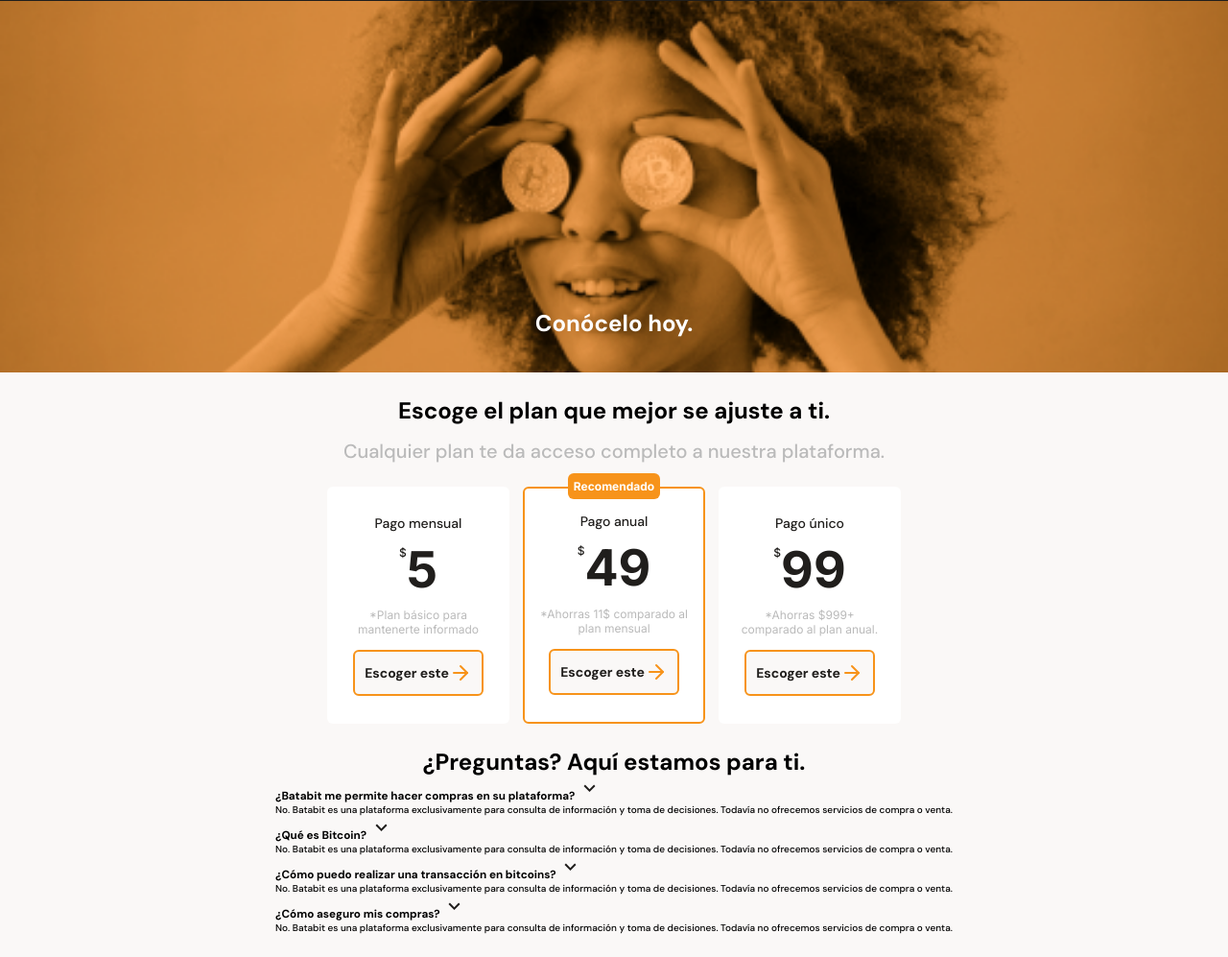
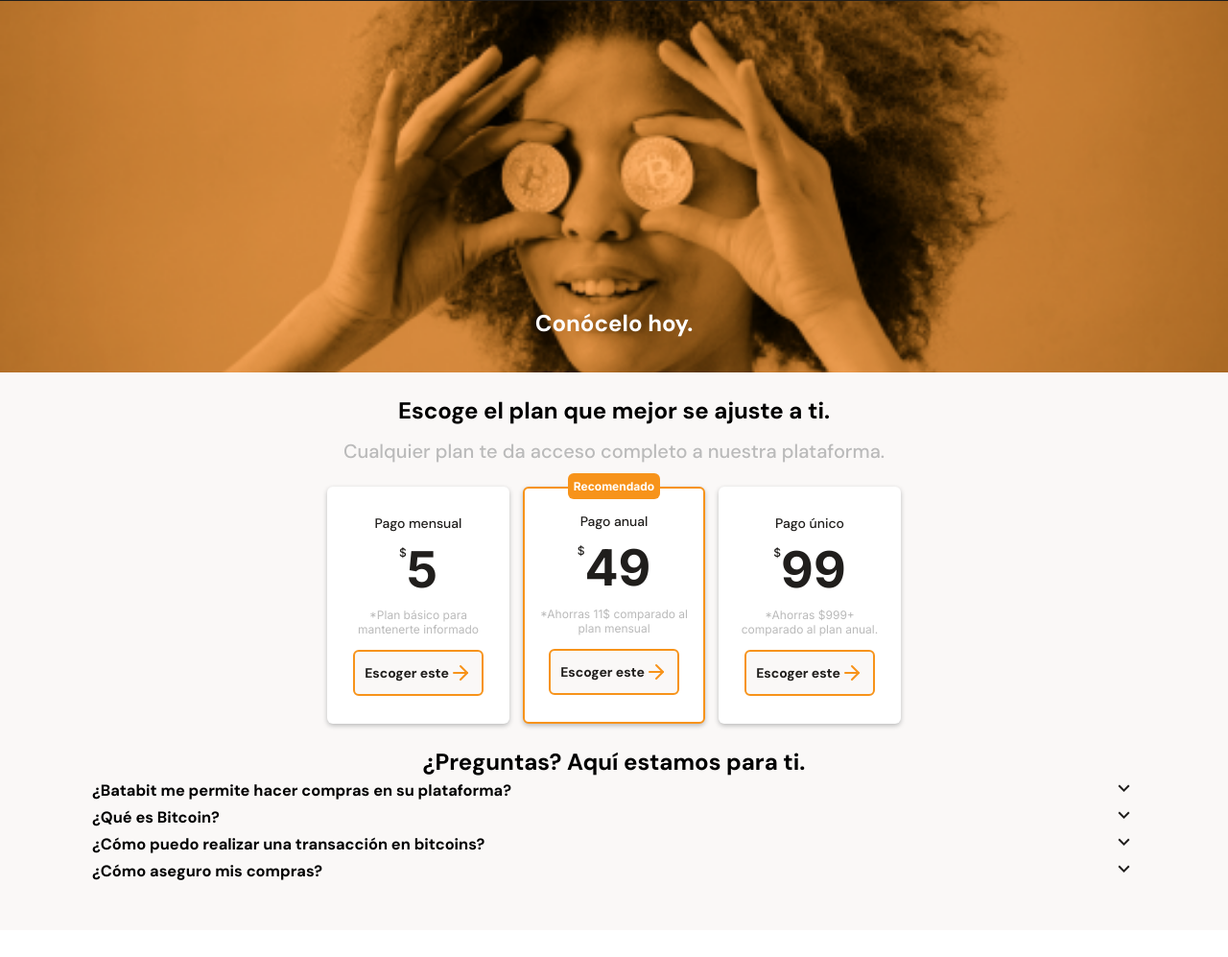
Before and after one commit to mistofjoy/batatabit, a website: page index.html in a window 1280 px wide. Shown: the part 1996-2993 px from the top of the page at 96% size. After the commit the page ends 2965 px from the top, so only its background shows below. Drawn offline with Linux system fonts and the light colour scheme.

Commit message:
faq section ready, footer follows

```diff
--- a/index.html
+++ b/index.html
@@ -193,48 +193,48 @@
                 <section class="plans__faq">
                     <h2>¿Preguntas? Aquí estamos para ti.</h2>
                     <article class="plans__faq--pregunta">
-                        <h3>
-                            ¿Batabit me permite hacer compras en su plataforma?
-                            <span>
+                        <div id="questionA">
+                            <h3>¿Batabit me permite hacer compras en su plataforma?</h3>
+                            <span id="answerArrowA">
                                 <img
                                     src="./assets/icons/mdi_keyboard_arrow_down.svg"
                                     alt="desplegar" />
                             </span>
-                        </h3>
-                        <p>No. Batabit es una plataforma exclusivamente para consulta de información y toma de decisiones. Todavía no ofrecemos servicios de compra o venta.</p>
+                        </div>
+                        <p id="answerA">No. Batabit es una plataforma exclusivamente para consulta de información y toma de decisiones. Todavía no ofrecemos servicios de compra o venta.</p>
                     </article>
                     <article class="plans__faq--pregunta">
-                        <h3>
-                            ¿Qué es Bitcoin?
-                            <span>
+                        <div id="questionB">
+                            <h3>¿Qué es Bitcoin?</h3>
+                            <span id="answerArrowB">
                                 <img
                                     src="./assets/icons/mdi_keyboard_arrow_down.svg"
                                     alt="desplegar" />
                             </span>
-                        </h3>
-                        <p>No. Batabit es una plataforma exclusivamente para consulta de información y toma de decisiones. Todavía no ofrecemos servicios de compra o venta.</p>
+                        </div>
+                        <p id="answerB">No. Batabit es una plataforma exclusivamente para consulta de información y toma de decisiones. Todavía no ofrecemos servicios de compra o venta.</p>
                     </article>
                     <article class="plans__faq--pregunta">
-                        <h3>
-                            ¿Cómo puedo realizar una transacción en bitcoins?
-                            <span>
+                        <div id="questionC">
+                            <h3>¿Cómo puedo realizar una transacción en bitcoins?</h3>
+                            <span id="answerArrowC">
                                 <img
                                     src="./assets/icons/mdi_keyboard_arrow_down.svg"
                                     alt="desplegar" />
                             </span>
-                        </h3>
-                        <p>No. Batabit es una plataforma exclusivamente para consulta de información y toma de decisiones. Todavía no ofrecemos servicios de compra o venta.</p>
+                        </div>
+                        <p id="answerC">No. Batabit es una plataforma exclusivamente para consulta de información y toma de decisiones. Todavía no ofrecemos servicios de compra o venta.</p>
                     </article>
                     <article class="plans__faq--pregunta">
-                        <h3>
-                            ¿Cómo aseguro mis compras?
-                            <span>
+                        <div id="questionD">
+                            <h3>¿Cómo aseguro mis compras?</h3>
+                            <span id="answerArrowD">
                                 <img
                                     src="./assets/icons/mdi_keyboard_arrow_down.svg"
                                     alt="desplegar" />
                             </span>
-                        </h3>
-                        <p>No. Batabit es una plataforma exclusivamente para consulta de información y toma de decisiones. Todavía no ofrecemos servicios de compra o venta.</p>
+                        </div>
+                        <p id="answerD">No. Batabit es una plataforma exclusivamente para consulta de información y toma de decisiones. Todavía no ofrecemos servicios de compra o venta.</p>
                     </article>
                 </section>
             </section>
--- a/src/index.js
+++ b/src/index.js
@@ -53,3 +53,38 @@ const showMonedas = () => {
 
 exchangeRightArrow.addEventListener( "click" , showComisiones );
 exchangeLefttArrow.addEventListener( "click" , showMonedas    );
+
+//FAQ SECTION
+let questionA      = document.getElementById( "questionA"     );
+let questionB      = document.getElementById( "questionB"     );
+let questionC      = document.getElementById( "questionC"     );
+let questionD      = document.getElementById( "questionD"     );
+let answerA        = document.getElementById( "answerA"       );
+let answerB        = document.getElementById( "answerB"       );
+let answerC        = document.getElementById( "answerC"       );
+let answerD        = document.getElementById( "answerD"       );
+let answerArrowA   = document.getElementById( "answerArrowA" );
+let answerArrowB   = document.getElementById( "answerArrowB"  );
+let answerArrowC   = document.getElementById( "answerArrowC"  );
+let answerArrowD   = document.getElementById( "answerArrowD"  );
+
+const showAnswers = ( answer , answerArrow ) => {
+    if ( answer.style.display == "block" ) {
+        answer.style.display         = "none";
+        answerArrow.style.transform  = "none";
+    }
+    else {
+        answer.style.display         = "block";
+        answerArrow.style.transform  = "rotate(180deg)";
+    }
+}
+
+const showAnswerA = () => { showAnswers ( answerA , answerArrowA ); }
+const showAnswerB = () => { showAnswers ( answerB , answerArrowB ); }
+const showAnswerC = () => { showAnswers ( answerC , answerArrowC ); }
+const showAnswerD = () => { showAnswers ( answerD , answerArrowD ); }
+
+questionA.addEventListener( "click" , showAnswerA );
+questionB.addEventListener( "click" , showAnswerB );
+questionC.addEventListener( "click" , showAnswerC );
+questionD.addEventListener( "click" , showAnswerD );
--- a/styles/mobile.css
+++ b/styles/mobile.css
@@ -377,6 +377,7 @@ html {
     font-size: 1.2rem;
     background-color: var(--white);
     border-radius: 6px;
+    box-shadow: 0 0.2rem 0.5rem var(--gray);
 }
 
 .plans__paid-options > .plans__paid-options--yearly-option {
@@ -442,3 +443,39 @@ html {
     justify-content: center;
     align-items: center;
 }
+
+/*FAQ*/
+
+.plans__faq {
+    display: flex;
+    flex-flow: column nowrap;
+    align-items: center;
+    height: auto;
+    margin-bottom: 24px;
+    width: 85vw;
+}
+
+.plans__faq article {
+    width: 100%;
+}
+
+.plans__faq div {
+    display: flex;
+    flex-flow: row nowrap;
+    justify-content: space-between;
+    align-items: center;
+    width: 100%;
+    cursor: pointer;
+    font-size: 1.4rem;
+}
+
+.plans__faq p {
+    font-weight: 400;
+    font-size: 1.4rem;
+    color: var(--gray);
+    display: none;
+}
+
+.plans__faq--pregunta span {
+    transition: transform 0.5s ease;
+}
```
